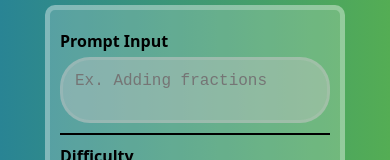
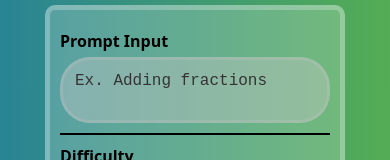
Before and after one commit to RedGR175/next-problem-gen, a Next.js app in the folder client/: page / in a window 390 px wide. Shown: the part 168-328 px from the top of the page. Built offline with nearby package versions, Linux system fonts and the light colour scheme; no server answers.

Commit message:
fixed font color bug for mobile

```diff
--- a/client/styles/globals.css
+++ b/client/styles/globals.css
@@ -139,6 +139,7 @@ main {
   align-items: center;
   justify-content: center;
   text-align: center;
+  color:black;
 }
 
 
@@ -148,6 +149,10 @@ main {
 
 .selector-button:active {
   border: none;
+}
+
+textarea::placeholder {
+  color: rgb(53, 52, 52);
 }
 
 .option-box {
```
